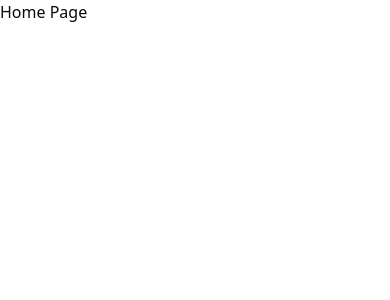
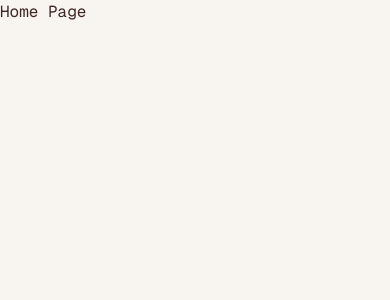
Before and after one commit to olliekeane123/last_man_standing, a Next.js app: page / in a window 390 px wide. Shown: the top 300 px of the page. Built offline with nearby package versions, Linux system fonts and the light colour scheme.

Commit message:
change base styles using tweakcn and convert createGameForm to shadcn form component

```diff
--- a/src/app/globals.css
+++ b/src/app/globals.css
@@ -3,120 +3,165 @@
 
 @custom-variant dark (&:is(.dark *));
 
+:root {
+  --background: oklch(0.9711 0.0074 80.7211);
+  --foreground: oklch(0.3000 0.0358 30.2042);
+  --card: oklch(0.9711 0.0074 80.7211);
+  --card-foreground: oklch(0.3000 0.0358 30.2042);
+  --popover: oklch(0.9711 0.0074 80.7211);
+  --popover-foreground: oklch(0.3000 0.0358 30.2042);
+  --primary: oklch(0.5234 0.1347 144.1672);
+  --primary-foreground: oklch(1.0000 0 0);
+  --secondary: oklch(0.9571 0.0210 147.6360);
+  --secondary-foreground: oklch(0.4254 0.1159 144.3078);
+  --muted: oklch(0.9370 0.0142 74.4218);
+  --muted-foreground: oklch(0.4495 0.0486 39.2110);
+  --accent: oklch(0.8952 0.0504 146.0366);
+  --accent-foreground: oklch(0.4254 0.1159 144.3078);
+  --destructive: oklch(0.5386 0.1937 26.7249);
+  --destructive-foreground: oklch(1.0000 0 0);
+  --border: oklch(0.8805 0.0208 74.6428);
+  --input: oklch(0.8805 0.0208 74.6428);
+  --ring: oklch(0.5234 0.1347 144.1672);
+  --chart-1: oklch(0.6731 0.1624 144.2083);
+  --chart-2: oklch(0.5752 0.1446 144.1813);
+  --chart-3: oklch(0.5234 0.1347 144.1672);
+  --chart-4: oklch(0.4254 0.1159 144.3078);
+  --chart-5: oklch(0.2157 0.0453 145.7256);
+  --sidebar: oklch(0.9370 0.0142 74.4218);
+  --sidebar-foreground: oklch(0.3000 0.0358 30.2042);
+  --sidebar-primary: oklch(0.5234 0.1347 144.1672);
+  --sidebar-primary-foreground: oklch(1.0000 0 0);
+  --sidebar-accent: oklch(0.8952 0.0504 146.0366);
+  --sidebar-accent-foreground: oklch(0.4254 0.1159 144.3078);
+  --sidebar-border: oklch(0.8805 0.0208 74.6428);
+  --sidebar-ring: oklch(0.5234 0.1347 144.1672);
+  --font-sans: Geist Mono, ui-monospace, monospace;
+  --font-serif: Geist Mono, ui-monospace, monospace;
+  --font-mono: Geist Mono, ui-monospace, monospace;
+  --radius: 0rem;
+  --shadow-x: 0;
+  --shadow-y: 1px;
+  --shadow-blur: 3px;
+  --shadow-spread: 0px;
+  --shadow-opacity: 0.1;
+  --shadow-color: oklch(0 0 0);
+  --shadow-2xs: 0 1px 3px 0px hsl(0 0% 0% / 0.05);
+  --shadow-xs: 0 1px 3px 0px hsl(0 0% 0% / 0.05);
+  --shadow-sm: 0 1px 3px 0px hsl(0 0% 0% / 0.10), 0 1px 2px -1px hsl(0 0% 0% / 0.10);
+  --shadow: 0 1px 3px 0px hsl(0 0% 0% / 0.10), 0 1px 2px -1px hsl(0 0% 0% / 0.10);
+  --shadow-md: 0 1px 3px 0px hsl(0 0% 0% / 0.10), 0 2px 4px -1px hsl(0 0% 0% / 0.10);
+  --shadow-lg: 0 1px 3px 0px hsl(0 0% 0% / 0.10), 0 4px 6px -1px hsl(0 0% 0% / 0.10);
+  --shadow-xl: 0 1px 3px 0px hsl(0 0% 0% / 0.10), 0 8px 10px -1px hsl(0 0% 0% / 0.10);
+  --shadow-2xl: 0 1px 3px 0px hsl(0 0% 0% / 0.25);
+  --tracking-normal: 0em;
+  --spacing: 0.25rem;
+}
+
+.dark {
+  --background: oklch(0.2495 0.0035 164.7719);
+  --foreground: oklch(0.9423 0.0097 72.6595);
+  --card: oklch(0.3327 0.0271 146.9867);
+  --card-foreground: oklch(0.9423 0.0097 72.6595);
+  --popover: oklch(0.3327 0.0271 146.9867);
+  --popover-foreground: oklch(0.9423 0.0097 72.6595);
+  --primary: oklch(0.6731 0.1624 144.2083);
+  --primary-foreground: oklch(0.2157 0.0453 145.7256);
+  --secondary: oklch(0.3942 0.0265 142.9926);
+  --secondary-foreground: oklch(0.8970 0.0166 142.5518);
+  --muted: oklch(0.2926 0.0212 147.7496);
+  --muted-foreground: oklch(0.8579 0.0174 76.0955);
+  --accent: oklch(0.5752 0.1446 144.1813);
+  --accent-foreground: oklch(0.9423 0.0097 72.6595);
+  --destructive: oklch(0.5386 0.1937 26.7249);
+  --destructive-foreground: oklch(0.9423 0.0097 72.6595);
+  --border: oklch(0.3942 0.0265 142.9926);
+  --input: oklch(0.3942 0.0265 142.9926);
+  --ring: oklch(0.6731 0.1624 144.2083);
+  --chart-1: oklch(0.7660 0.1179 145.2950);
+  --chart-2: oklch(0.7185 0.1417 144.8887);
+  --chart-3: oklch(0.6731 0.1624 144.2083);
+  --chart-4: oklch(0.6291 0.1543 144.2031);
+  --chart-5: oklch(0.5752 0.1446 144.1813);
+  --sidebar: oklch(0.2683 0.0279 150.7681);
+  --sidebar-foreground: oklch(0.9423 0.0097 72.6595);
+  --sidebar-primary: oklch(0.6731 0.1624 144.2083);
+  --sidebar-primary-foreground: oklch(0.2157 0.0453 145.7256);
+  --sidebar-accent: oklch(0.5752 0.1446 144.1813);
+  --sidebar-accent-foreground: oklch(0.9423 0.0097 72.6595);
+  --sidebar-border: oklch(0.3942 0.0265 142.9926);
+  --sidebar-ring: oklch(0.6731 0.1624 144.2083);
+  --font-sans: Geist Mono, ui-monospace, monospace;
+  --font-serif: Geist Mono, ui-monospace, monospace;
+  --font-mono: Geist Mono, ui-monospace, monospace;
+  --radius: 0rem;
+  --shadow-x: 0;
+  --shadow-y: 1px;
+  --shadow-blur: 3px;
+  --shadow-spread: 0px;
+  --shadow-opacity: 0.1;
+  --shadow-color: oklch(0 0 0);
+  --shadow-2xs: 0 1px 3px 0px hsl(0 0% 0% / 0.05);
+  --shadow-xs: 0 1px 3px 0px hsl(0 0% 0% / 0.05);
+  --shadow-sm: 0 1px 3px 0px hsl(0 0% 0% / 0.10), 0 1px 2px -1px hsl(0 0% 0% / 0.10);
+  --shadow: 0 1px 3px 0px hsl(0 0% 0% / 0.10), 0 1px 2px -1px hsl(0 0% 0% / 0.10);
+  --shadow-md: 0 1px 3px 0px hsl(0 0% 0% / 0.10), 0 2px 4px -1px hsl(0 0% 0% / 0.10);
+  --shadow-lg: 0 1px 3px 0px hsl(0 0% 0% / 0.10), 0 4px 6px -1px hsl(0 0% 0% / 0.10);
+  --shadow-xl: 0 1px 3px 0px hsl(0 0% 0% / 0.10), 0 8px 10px -1px hsl(0 0% 0% / 0.10);
+  --shadow-2xl: 0 1px 3px 0px hsl(0 0% 0% / 0.25);
+}
+
 @theme inline {
   --color-background: var(--background);
   --color-foreground: var(--foreground);
-  --font-sans: var(--font-geist-sans);
-  --font-mono: var(--font-geist-mono);
+  --color-card: var(--card);
+  --color-card-foreground: var(--card-foreground);
+  --color-popover: var(--popover);
+  --color-popover-foreground: var(--popover-foreground);
+  --color-primary: var(--primary);
+  --color-primary-foreground: var(--primary-foreground);
+  --color-secondary: var(--secondary);
+  --color-secondary-foreground: var(--secondary-foreground);
+  --color-muted: var(--muted);
+  --color-muted-foreground: var(--muted-foreground);
+  --color-accent: var(--accent);
+  --color-accent-foreground: var(--accent-foreground);
+  --color-destructive: var(--destructive);
+  --color-destructive-foreground: var(--destructive-foreground);
+  --color-border: var(--border);
+  --color-input: var(--input);
+  --color-ring: var(--ring);
+  --color-chart-1: var(--chart-1);
+  --color-chart-2: var(--chart-2);
+  --color-chart-3: var(--chart-3);
+  --color-chart-4: var(--chart-4);
+  --color-chart-5: var(--chart-5);
+  --color-sidebar: var(--sidebar);
+  --color-sidebar-foreground: var(--sidebar-foreground);
+  --color-sidebar-primary: var(--sidebar-primary);
+  --color-sidebar-primary-foreground: var(--sidebar-primary-foreground);
+  --color-sidebar-accent: var(--sidebar-accent);
+  --color-sidebar-accent-foreground: var(--sidebar-accent-foreground);
+  --color-sidebar-border: var(--sidebar-border);
   --color-sidebar-ring: var(--sidebar-ring);
-  --color-sidebar-border: var(--sidebar-border);
-  --color-sidebar-accent-foreground: var(--sidebar-accent-foreground);
-  --color-sidebar-accent: var(--sidebar-accent);
-  --color-sidebar-primary-foreground: var(--sidebar-primary-foreground);
-  --color-sidebar-primary: var(--sidebar-primary);
-  --color-sidebar-foreground: var(--sidebar-foreground);
-  --color-sidebar: var(--sidebar);
-  --color-chart-5: var(--chart-5);
-  --color-chart-4: var(--chart-4);
-  --color-chart-3: var(--chart-3);
-  --color-chart-2: var(--chart-2);
-  --color-chart-1: var(--chart-1);
-  --color-ring: var(--ring);
-  --color-input: var(--input);
-  --color-border: var(--border);
-  --color-destructive: var(--destructive);
-  --color-accent-foreground: var(--accent-foreground);
-  --color-accent: var(--accent);
-  --color-muted-foreground: var(--muted-foreground);
-  --color-muted: var(--muted);
-  --color-secondary-foreground: var(--secondary-foreground);
-  --color-secondary: var(--secondary);
-  --color-primary-foreground: var(--primary-foreground);
-  --color-primary: var(--primary);
-  --color-popover-foreground: var(--popover-foreground);
-  --color-popover: var(--popover);
-  --color-card-foreground: var(--card-foreground);
-  --color-card: var(--card);
+
+  --font-sans: var(--font-sans);
+  --font-mono: var(--font-mono);
+  --font-serif: var(--font-serif);
+
   --radius-sm: calc(var(--radius) - 4px);
   --radius-md: calc(var(--radius) - 2px);
   --radius-lg: var(--radius);
   --radius-xl: calc(var(--radius) + 4px);
-}
 
-@media (prefers-color-scheme: light) {
-  :root {
-    --background: #0a0a0a;
-    --foreground: #ededed;
-  }
-}
-
-:root {
-  --radius: 0.625rem;
-  --background: oklch(1 0 0);
-  --foreground: oklch(0.145 0 0);
-  --card: oklch(1 0 0);
-  --card-foreground: oklch(0.145 0 0);
-  --popover: oklch(1 0 0);
-  --popover-foreground: oklch(0.145 0 0);
-  --primary: oklch(0.205 0 0);
-  --primary-foreground: oklch(0.985 0 0);
-  --secondary: oklch(0.97 0 0);
-  --secondary-foreground: oklch(0.205 0 0);
-  --muted: oklch(0.97 0 0);
-  --muted-foreground: oklch(0.556 0 0);
-  --accent: oklch(0.97 0 0);
-  --accent-foreground: oklch(0.205 0 0);
-  --destructive: oklch(0.577 0.245 27.325);
-  --border: oklch(0.922 0 0);
-  --input: oklch(0.922 0 0);
-  --ring: oklch(0.708 0 0);
-  --chart-1: oklch(0.646 0.222 41.116);
-  --chart-2: oklch(0.6 0.118 184.704);
-  --chart-3: oklch(0.398 0.07 227.392);
-  --chart-4: oklch(0.828 0.189 84.429);
-  --chart-5: oklch(0.769 0.188 70.08);
-  --sidebar: oklch(0.985 0 0);
-  --sidebar-foreground: oklch(0.145 0 0);
-  --sidebar-primary: oklch(0.205 0 0);
-  --sidebar-primary-foreground: oklch(0.985 0 0);
-  --sidebar-accent: oklch(0.97 0 0);
-  --sidebar-accent-foreground: oklch(0.205 0 0);
-  --sidebar-border: oklch(0.922 0 0);
-  --sidebar-ring: oklch(0.708 0 0);
-}
-
-.dark {
-  --background: oklch(0.145 0 0);
-  --foreground: oklch(0.985 0 0);
-  --card: oklch(0.205 0 0);
-  --card-foreground: oklch(0.985 0 0);
-  --popover: oklch(0.205 0 0);
-  --popover-foreground: oklch(0.985 0 0);
-  --primary: oklch(0.922 0 0);
-  --primary-foreground: oklch(0.205 0 0);
-  --secondary: oklch(0.269 0 0);
-  --secondary-foreground: oklch(0.985 0 0);
-  --muted: oklch(0.269 0 0);
-  --muted-foreground: oklch(0.708 0 0);
-  --accent: oklch(0.269 0 0);
-  --accent-foreground: oklch(0.985 0 0);
-  --destructive: oklch(0.704 0.191 22.216);
-  --border: oklch(1 0 0 / 10%);
-  --input: oklch(1 0 0 / 15%);
-  --ring: oklch(0.556 0 0);
-  --chart-1: oklch(0.488 0.243 264.376);
-  --chart-2: oklch(0.696 0.17 162.48);
-  --chart-3: oklch(0.769 0.188 70.08);
-  --chart-4: oklch(0.627 0.265 303.9);
-  --chart-5: oklch(0.645 0.246 16.439);
-  --sidebar: oklch(0.205 0 0);
-  --sidebar-foreground: oklch(0.985 0 0);
-  --sidebar-primary: oklch(0.488 0.243 264.376);
-  --sidebar-primary-foreground: oklch(0.985 0 0);
-  --sidebar-accent: oklch(0.269 0 0);
-  --sidebar-accent-foreground: oklch(0.985 0 0);
-  --sidebar-border: oklch(1 0 0 / 10%);
-  --sidebar-ring: oklch(0.556 0 0);
+  --shadow-2xs: var(--shadow-2xs);
+  --shadow-xs: var(--shadow-xs);
+  --shadow-sm: var(--shadow-sm);
+  --shadow: var(--shadow);
+  --shadow-md: var(--shadow-md);
+  --shadow-lg: var(--shadow-lg);
+  --shadow-xl: var(--shadow-xl);
+  --shadow-2xl: var(--shadow-2xl);
 }
 
 @layer base {
```
Also changed, not shown: src/app/(main)/games/create/CreateGameForm.tsx (+34 -25 lines).
